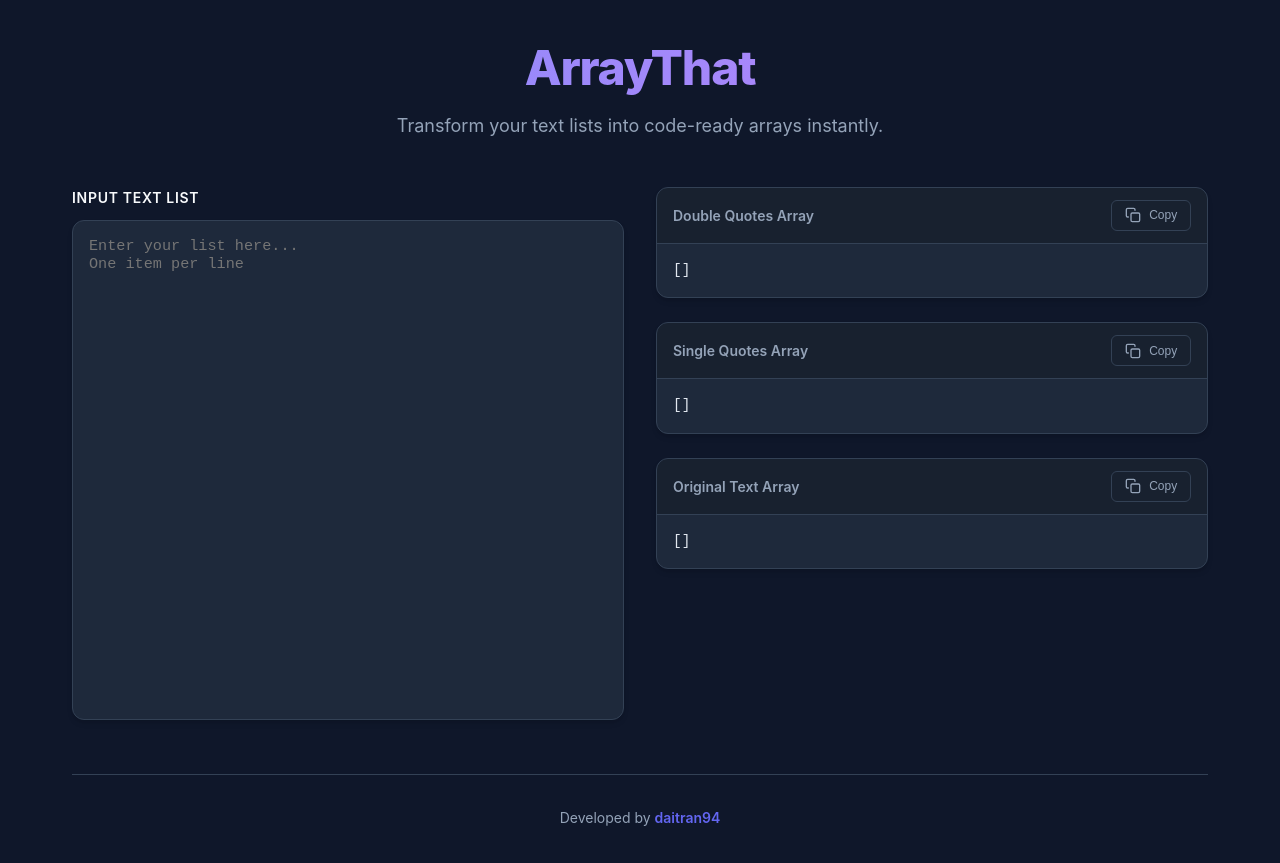
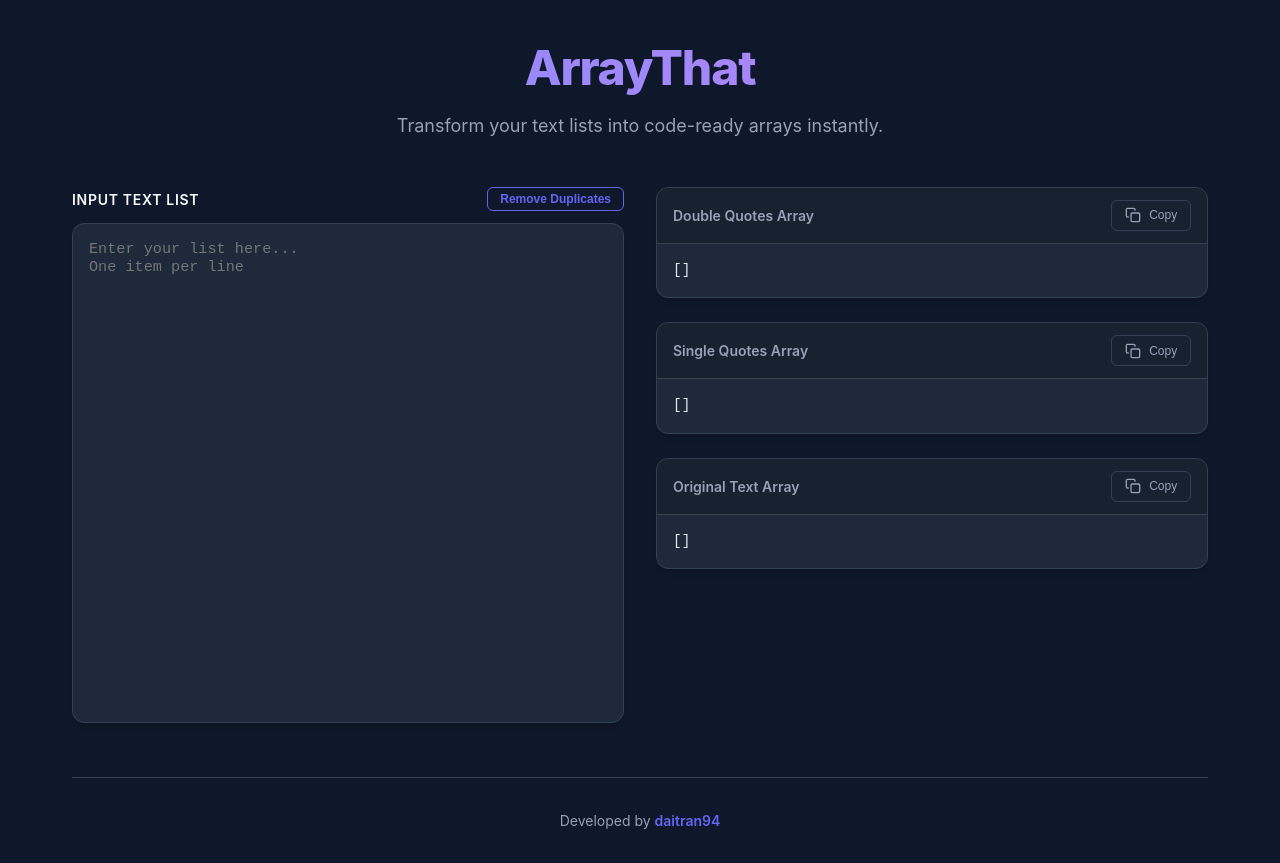
Before and after one commit to daitran94/arraythat, a React (Vite) app: page / in a window 1280 px wide. Built offline with nearby package versions, Linux system fonts and the light colour scheme.

Commit message:
Add remove duplicates feature

```diff
--- a/src/components/ArrayGenerator.jsx
+++ b/src/components/ArrayGenerator.jsx
@@ -41,7 +41,20 @@ const ArrayGenerator = () => {
   return (
     <div className="generator-container">
       <div className="input-section">
-        <label htmlFor="input-text" className="section-label">Input Text List</label>
+        <div className="input-header">
+          <label htmlFor="input-text" className="section-label">Input Text List</label>
+          <button
+            onClick={() => {
+              const lines = inputText.split('\n');
+              const uniqueLines = [...new Set(lines)];
+              setInputText(uniqueLines.join('\n'));
+            }}
+            className="action-btn"
+            title="Remove duplicates from the list"
+          >
+            Remove Duplicates
+          </button>
+        </div>
         <textarea
           id="input-text"
           value={inputText}
--- a/src/index.css
+++ b/src/index.css
@@ -81,6 +81,36 @@ body {
   font-size: 0.875rem;
   text-transform: uppercase;
   letter-spacing: 0.05em;
+}
+
+
+.input-header {
+  display: flex;
+  justify-content: space-between;
+  align-items: center;
+  margin-bottom: 0.75rem;
+}
+
+.input-header .section-label {
+  margin-bottom: 0;
+}
+
+.action-btn {
+  background: transparent;
+  color: var(--accent-color);
+  border: 1px solid var(--accent-color);
+  padding: 0.25rem 0.75rem;
+  border-radius: 0.375rem;
+  font-size: 0.75rem;
+  cursor: pointer;
+  font-weight: 600;
+  transition: all 0.2s ease;
+}
+
+.action-btn:hover {
+  background: rgba(99, 102, 241, 0.1);
+  color: var(--accent-hover);
+  border-color: var(--accent-hover);
 }
 
 .input-textarea {
```
